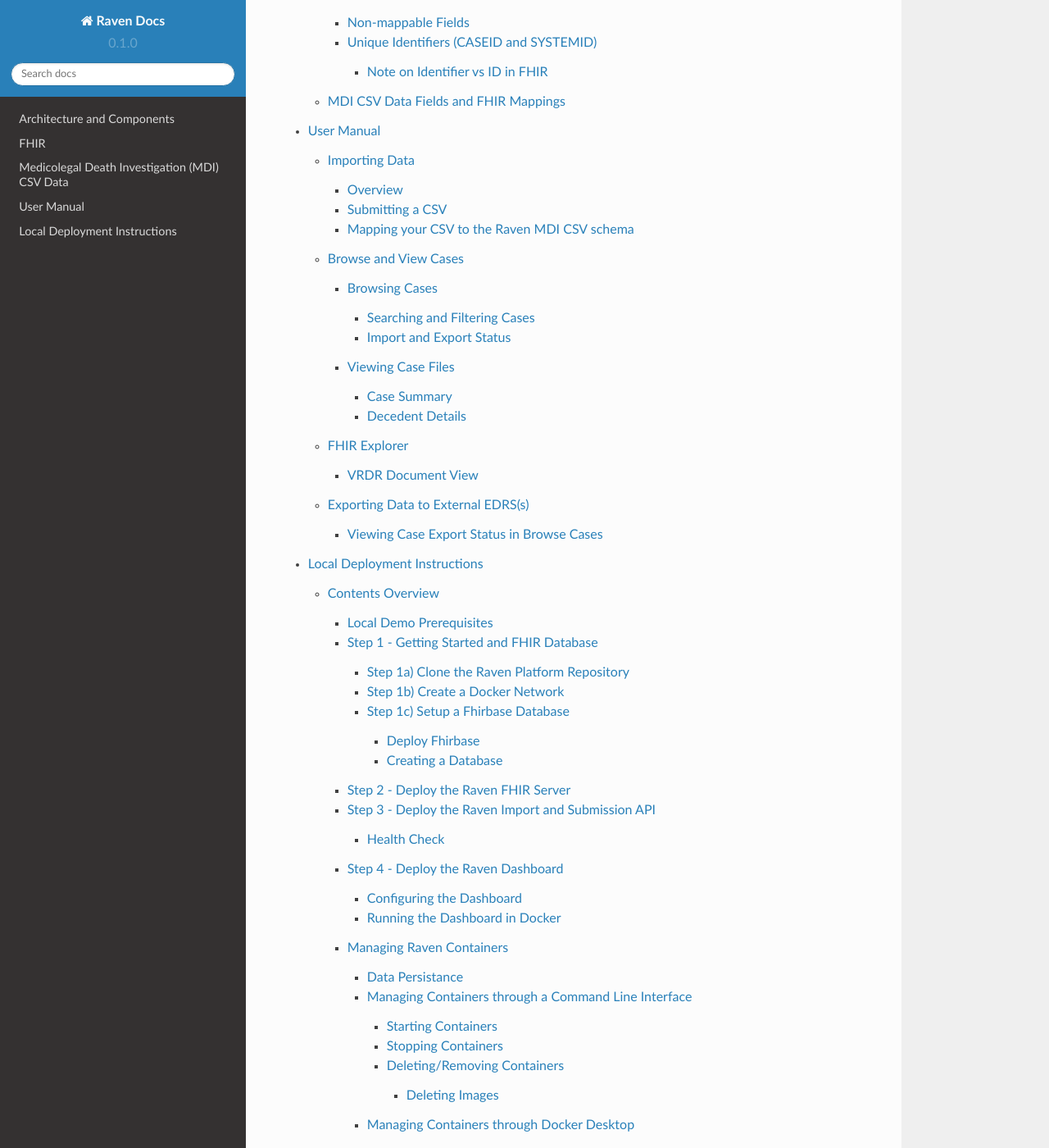
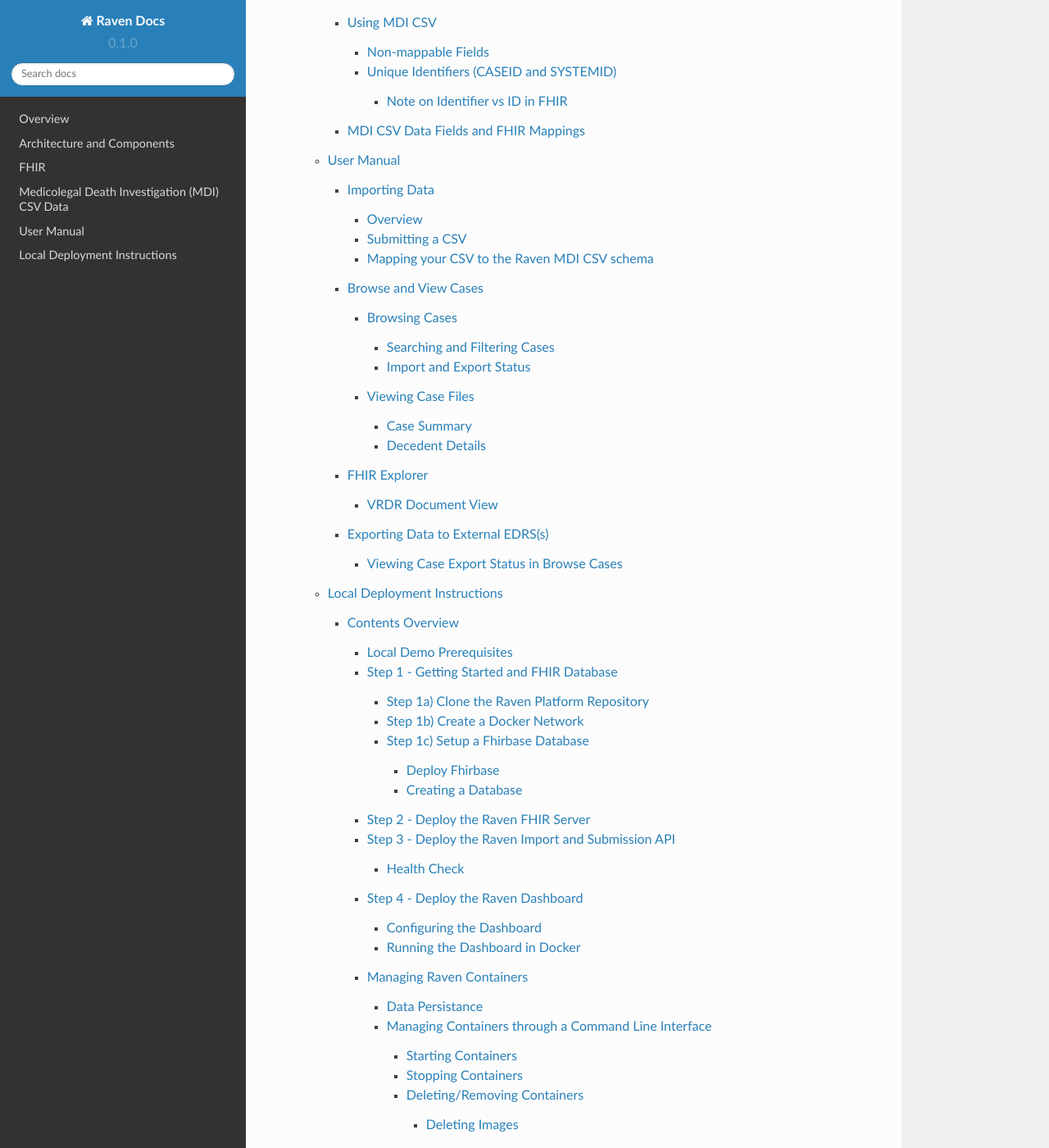
Before and after one commit to MortalityReporting/RavenDocs, a Sphinx documentation site: the page built from docs/source/index.rst, in a window 1280 px wide and 1400 px high, scrolled down 1077 px. Shown: the whole window at 82% size. Built offline with Sphinx 7.4.7 and the Read the Docs theme 2.0.0, drawn with Linux system fonts in a browser that asks for light colours; some of the changed text lies outside the part shown.

Commit message:
Add separate contents page

```diff
--- a/docs/source/index.rst
+++ b/docs/source/index.rst
@@ -39,6 +39,7 @@
 
 .. toctree::
 
+   overview
    architecture
    fhir
    mdi
--- /dev/null
+++ b/docs/source/overview.rst
@@ -0,0 +1,10 @@
+Overview
+========
+
+.. toctree::
+
+   architecture
+   fhir
+   mdi
+   userManual
+   deployment
```
Also changed, not shown: 1 other file.
